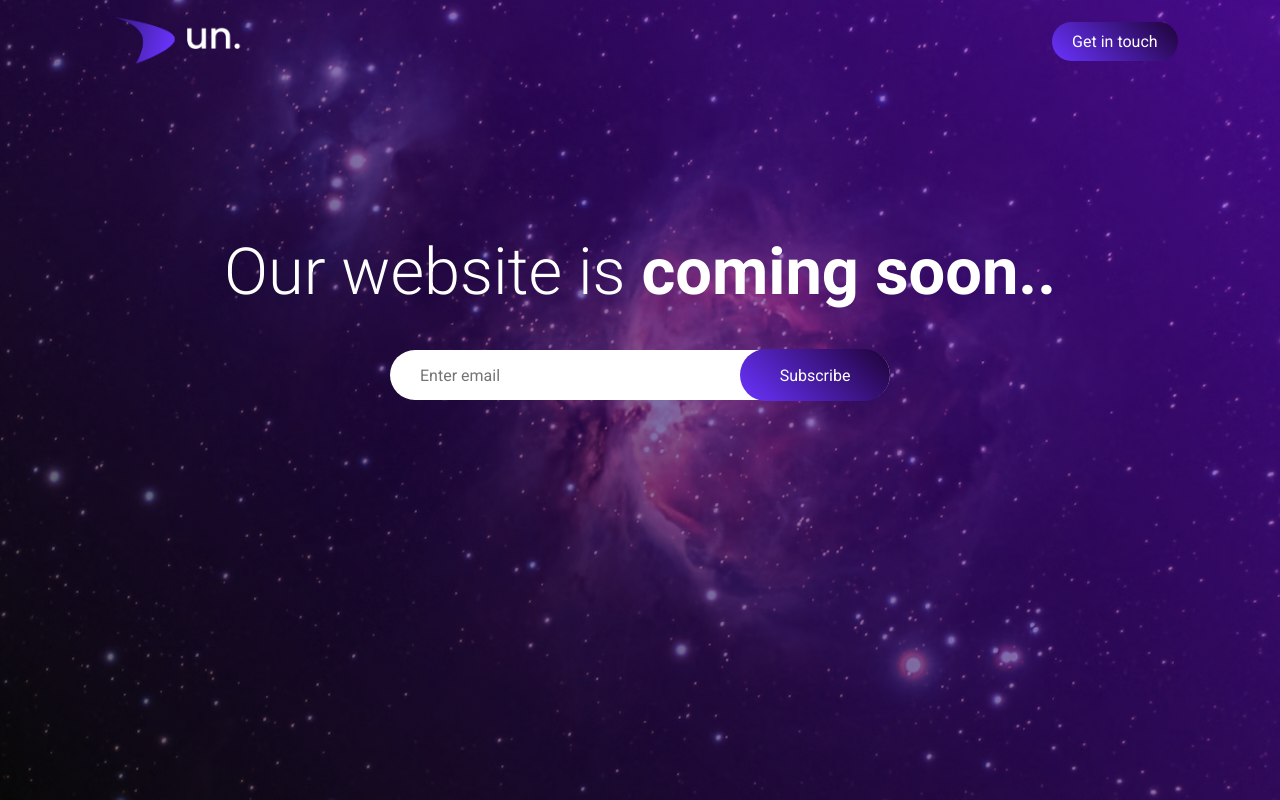
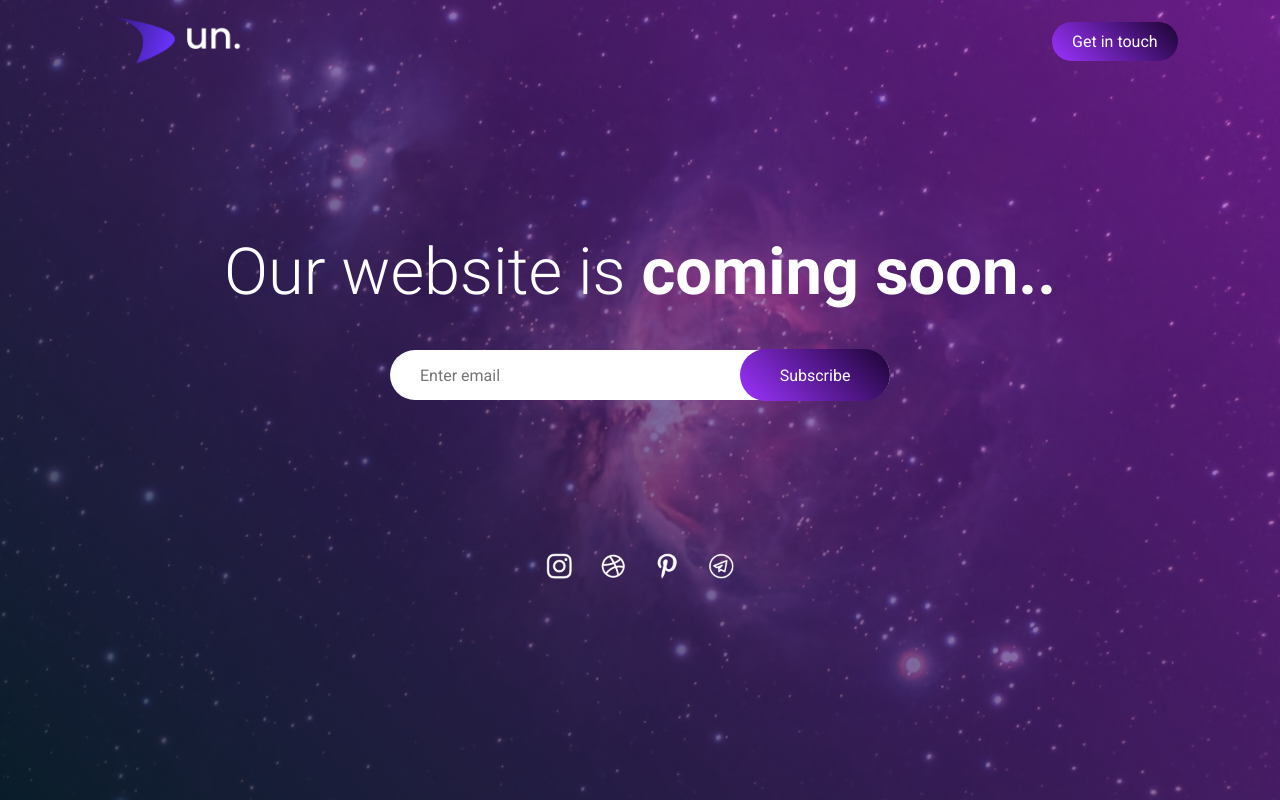
Before and after one commit to fmfahath/coming_soon_page, a plain HTML site: page index.html in a window 1280 px wide. Drawn offline with Linux system fonts and the light colour scheme.

Commit message:
social media icon added : css

```diff
--- a/css/main.css
+++ b/css/main.css
@@ -10,7 +10,7 @@
 .hero{
     width: 100%;
     min-height: 100vh;
-    background-image: linear-gradient(45deg, rgba(0,0,0,0.6),rgba(118,0,255,0.5)),url(../img/background.jpg);
+    background-image: linear-gradient(45deg, rgba(6, 31, 46, 0.8),rgba(188, 34, 248, 0.5)),url(../img/background.jpg);
     background-position: center;
     background-size: cover;
     padding: 10px 8%;
@@ -32,7 +32,7 @@ nav{
 
 .btn{
     /* display: inline-block; */
-    background: linear-gradient(45deg, #6a33ff, #1f0238);
+    background: linear-gradient(45deg, #9c33ff, #1c0333);
     text-decoration: none;
     padding: 10px 20px;
     font-size: 16px;
@@ -90,3 +90,15 @@ form .btn{
 form input::placeholder{
     /* font-size: 16px; */
 }
+
+.links{
+    margin-top: 14%;
+}
+
+.links a{
+    margin: 10px;
+}
+
+.links a img{
+    width: 30px;
+}
--- a/index.html
+++ b/index.html
@@ -20,6 +20,14 @@
                 <button type="submit" class="btn">Subscribe</button>
             </form>
        </div>
+
+       <!-- icons -->
+       <div class="links">
+            <a href="#"><img src="./img/instagram.png" alt=""></a>
+            <a href="#"><img src="./img/dribble.png" alt=""></a>
+            <a href="#"><img src="./img/pinterest.png" alt=""></a>
+            <a href="#"><img src="./img/telegram.png" alt=""></a>
+       </div>
     </div>
 </body>
 </html>
```
